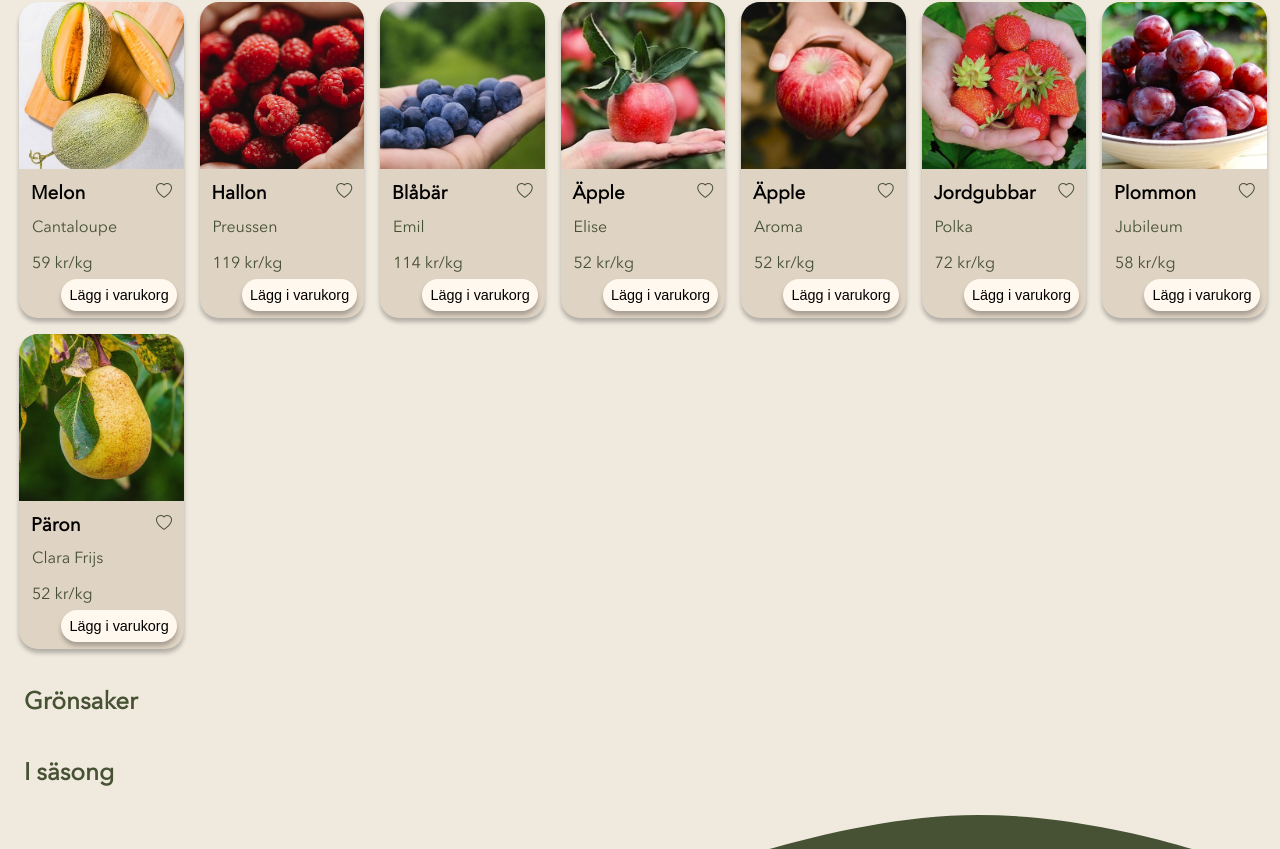
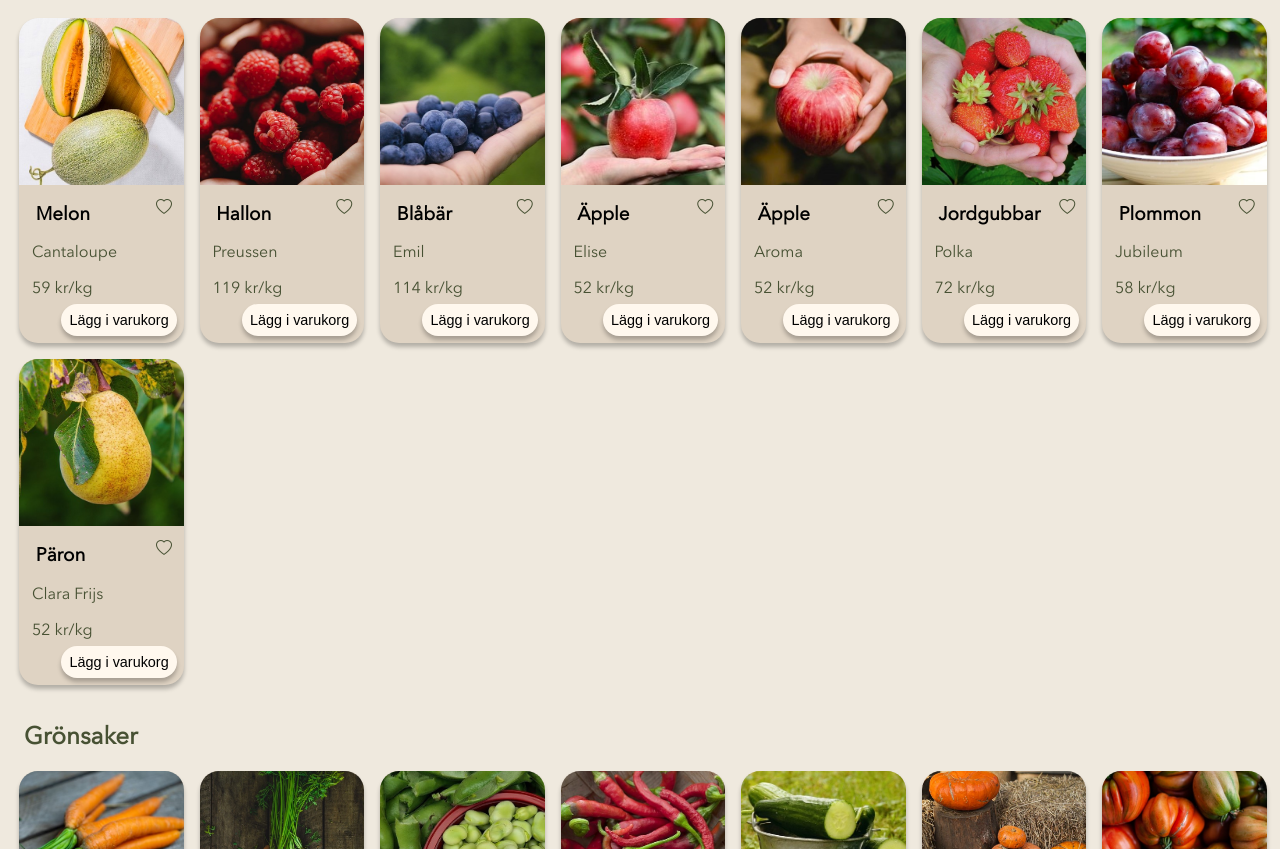
Before and after one commit to f1schhh/Grona-gardar, a Vue app: page /products in a window 1280 px wide. Shown: the part 291-1140 px from the top of the page. Built offline with nearby package versions, Linux system fonts and the light colour scheme.

Commit message:
Mindre justeringar utav styling och små buggar.

```diff
--- a/src/views/AboutProductsview.vue
+++ b/src/views/AboutProductsview.vue
@@ -15,6 +15,8 @@ export default {
   },
   watch: {
     async "$route.params.id"(newId) {
+      this.productData = null;
+      this.similiarData = null;
       await this.getProducts(parseInt(this.$route.params.id), newId);
       await this.getSimilarProducts();
     }
@@ -129,9 +131,11 @@ export default {
       </div>
     </div>
   </section>
-  <div class="loading-spinner-container" v-else>
-    <div class="loading-spinner">
-      <div></div>
+  <div style="width: 100%; height: 100%; display:flex; justify-content:center; align-items: center;" v-else>
+    <div class="loading-spinner-container">
+      <div class="loading-spinner">
+        <div></div>
+      </div>
     </div>
   </div>
 </template>
--- a/src/views/ProductsPageview.vue
+++ b/src/views/ProductsPageview.vue
@@ -119,7 +119,7 @@ export default {
     </ul>
     <div class="category_container">
       <section v-if="categoryData.fruits.length !== 0">
-        <h2 style="padding: 0.3rem;">Frukt</h2>
+        <h2 class="category_title">Frukt</h2>
         <ul class="product_list">
 
           <li v-for="items in categoryData.fruits">
@@ -146,9 +146,8 @@ export default {
       </section>
 
       <section v-if="categoryData.vegetables.length !== 0">
-        <h2 style="padding: 0.3rem;">Grönsaker</h2>
+        <h2 class="category_title">Grönsaker</h2>
         <ul class="product_list">
-          <div @mouseenter="hover = true" @mouseleave="hover = false" class="overlay">
           <li v-for="items in categoryData.vegetables">
             <div class="specific_product">
               <div class="img-wrapper" @click="onProductClick(items.id)">
@@ -168,13 +167,11 @@ export default {
               <button @click="onAddToCartClick(items.id)" class="button_cart">Lägg i varukorg</button>
             </div>
           </li>
-          </div>
         </ul>
       </section>
       <section v-if="categoryData.season.length !== 0">
-        <h2 style="padding: 0.3rem;">I säsong</h2>
+        <h2 class="category_title">I säsong</h2>
         <ul class="product_list">
-          <div @mouseenter="hover = true" @mouseleave="hover = false" class="overlay">
           <li v-for="items in categoryData.season">
             <div class="specific_product">
               <div class="img-wrapper" @click="onProductClick(items.id)">
@@ -194,7 +191,6 @@ export default {
               <button @click="onAddToCartClick(items.id)" class="button_cart">Lägg i varukorg</button>
             </div>
           </li>
-          </div>
         </ul>
       </section>
     </div>
@@ -286,9 +282,16 @@ export default {
   justify-content: space-between;
 }
 
+.category_title {
+  padding: 0.3rem;
+  margin-bottom: 1rem;
+}
+
 h3 {
   color: black;
   font-weight: 700;
+  padding: 0.3rem;
+  margin-bottom: 1rem;
 }
 
 
--- a/src/views/admin/AdminCustomersView.vue
+++ b/src/views/admin/AdminCustomersView.vue
@@ -25,8 +25,8 @@ export default {
 <template>
   <div class="customers_container">
     <div>
-      <h3>Order status</h3>
-      <span class="small_text">Överblick utav senaste ordrar</span>
+      <h3>Alla kundar</h3>
+      <span class="small_text">Lista över alla våra kunder</span>
     </div>
     <table class="orders_table">
       <tr>
--- a/src/views/admin/AdminOrdersView.vue
+++ b/src/views/admin/AdminOrdersView.vue
@@ -11,7 +11,7 @@ export default {
     <div class="last_orders">
       <div>
         <h3>Alla ordrar</h3>
-        <span class="small_text">Överblick</span>
+        <span class="small_text">Överblick utav alla ordrar</span>
       </div>
       <OrderHistory :amount="50" />
     </div>
```
Lines whose indentation alone changed are shown as unchanged.
